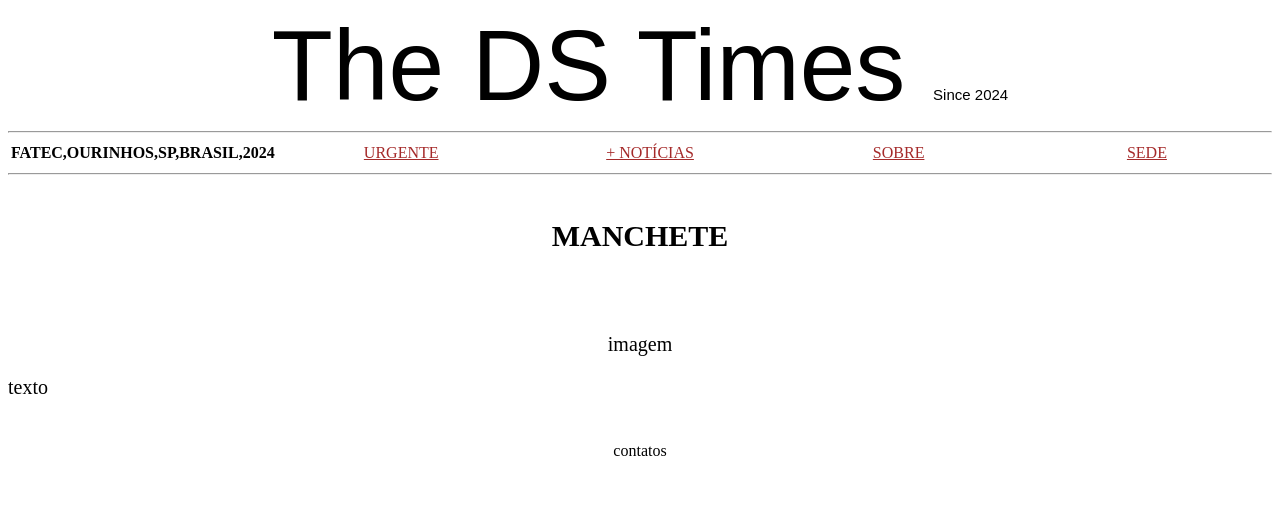
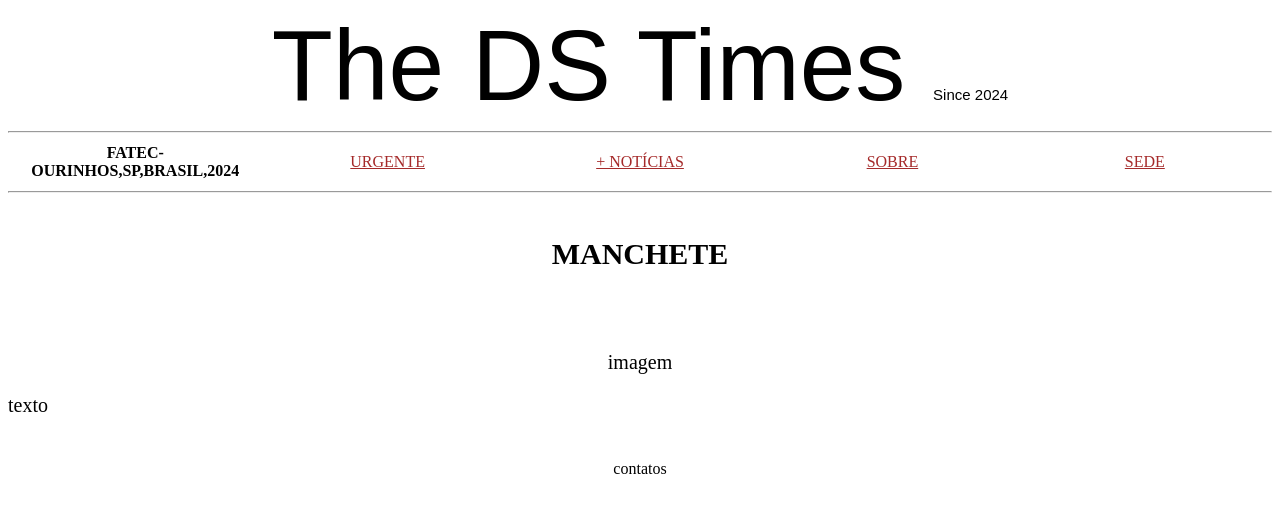
Before and after one commit to GabrielMello777/Clarin-diario-ds, a plain HTML site: page index.html in a window 1280 px wide. Drawn offline with Linux system fonts and the light colour scheme; a web font is replaced by a local one.

Commit message:
Update index.html

```diff
--- a/index.html
+++ b/index.html
@@ -20,7 +20,7 @@
                         <table >
                                 <tr align="center"width="100%">
 
-                                        <th >Fatec,Ourinhos,SP,Brasil,2024</th>
+                                        <th >Fatec-Ourinhos,SP,Brasil,2024</th>
                                         <td width="20%"align="center"><a href="index.html">URGENTE</a></td>
                                         <td width="20%"align="center"><a href="+noticias.html">+ NOTÍCIAS</a></td>
                                         <td width="20%"align="center"><a href="sobre.html">SOBRE</a></td>
```
